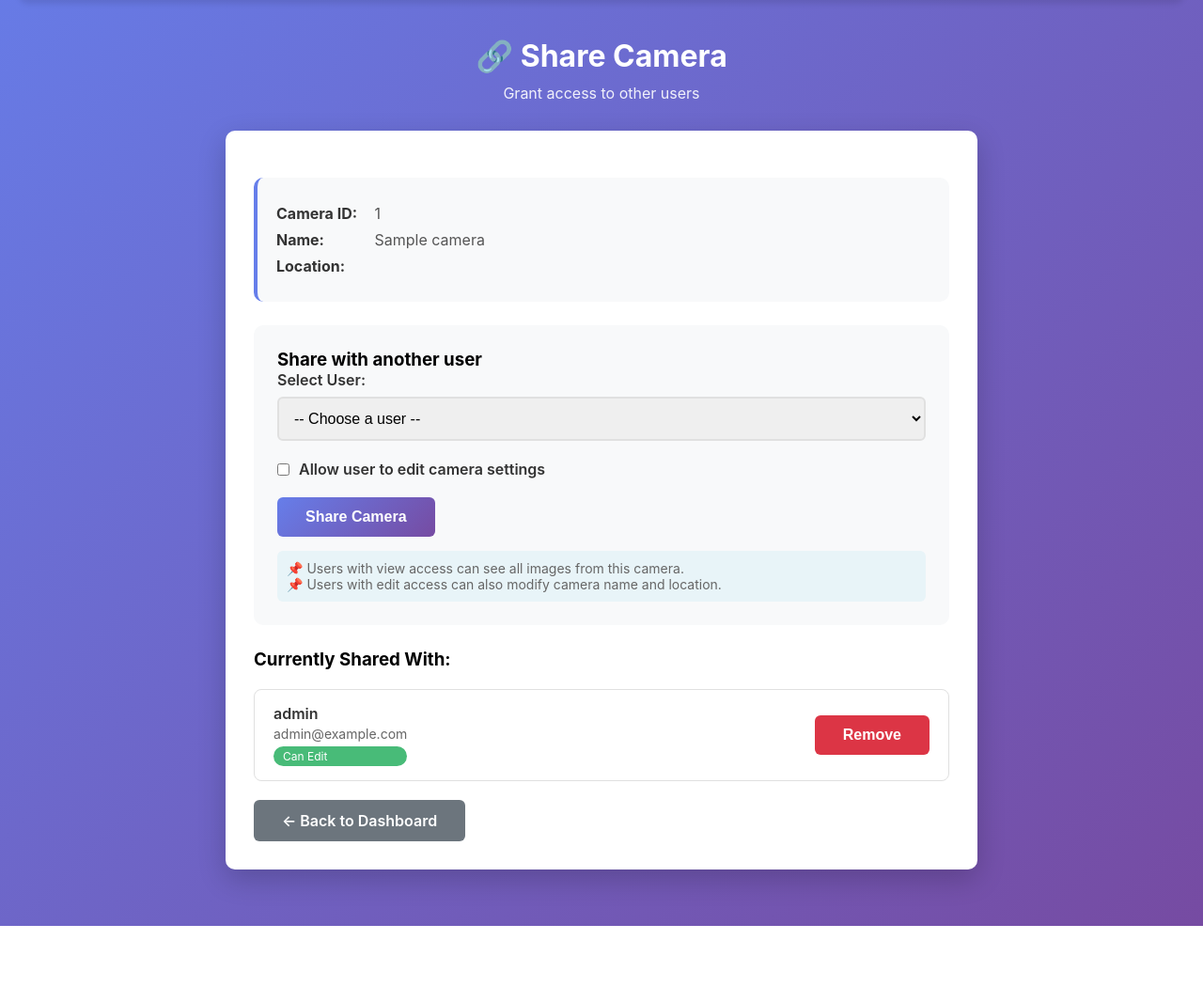
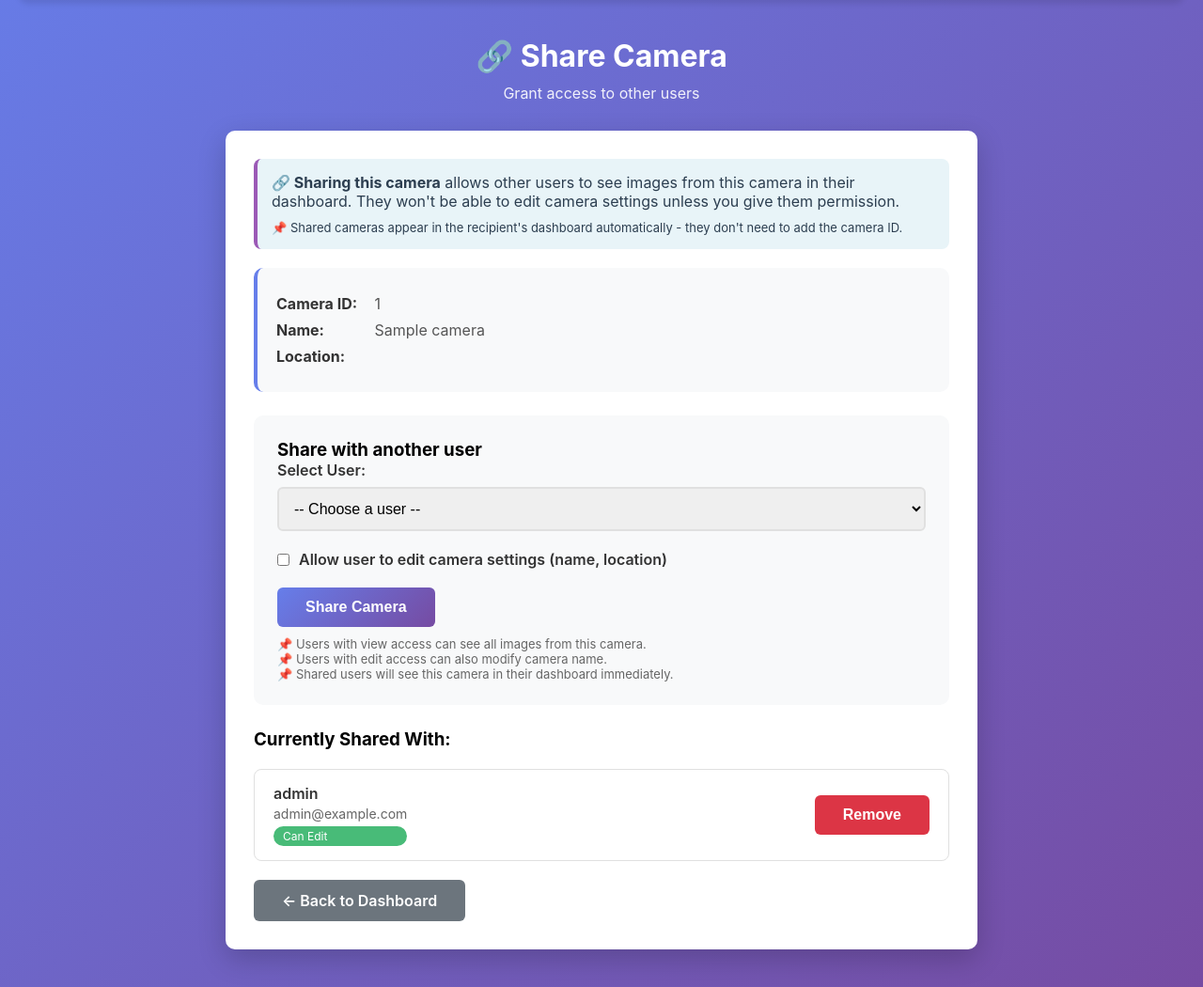
Before and after one commit to narendrancm/esp32-camserver, a FastAPI app: page /cameras/1/share in a window 1280 px wide. Shown: the part 150-1200 px from the top of the page at 94% size. Before the commit the page ends 1135 px from the top, so only its background shows below. Run offline with FastAPI, Linux system fonts and the light colour scheme; the visitor is signed in with stand-in values (Sample User, id 1); tables that the repository leaves empty hold one stand-in row (values such as "Sample post").

Commit message:
Enhance sharing camera UI with info box and styles

```diff
--- a/templates/share_camera.html
+++ b/templates/share_camera.html
@@ -41,6 +41,19 @@
         color: #333;
         width: 100px;
         display: inline-block;
+    }
+
+    .info-box {
+        background: #e8f4f8;
+        padding: 15px;
+        border-radius: 8px;
+        margin-bottom: 20px;
+        border-left: 4px solid #9b59b6;
+    }
+
+    .info-box p {
+        margin: 0;
+        color: #2c3e50;
     }
 
     .share-form {
@@ -146,13 +159,10 @@
         border-radius: 8px;
     }
 
-    .info-text {
+    .help-text {
         color: #666;
-        font-size: 14px;
-        margin-top: 15px;
-        padding: 10px;
-        background: #e8f4f8;
-        border-radius: 6px;
+        font-size: 13px;
+        margin-top: 10px;
     }
 </style>
 {% endblock %}
@@ -165,6 +175,16 @@
     </div>
 
     <div class="card">
+        <div class="info-box">
+            <p>
+                <strong>🔗 Sharing this camera</strong> allows other users to see images from this camera in their dashboard.
+                They won't be able to edit camera settings unless you give them permission.
+            </p>
+            <p style="margin-top: 10px; font-size: 13px;">
+                📌 Shared cameras appear in the recipient's dashboard automatically - they don't need to add the camera ID.
+            </p>
+        </div>
+
         <div class="camera-info">
             <p><strong>Camera ID:</strong> {{ camera.camera_id }}</p>
             <p><strong>Name:</strong> {{ camera.name }}</p>
@@ -186,15 +206,16 @@
 
                 <div class="form-group checkbox-group">
                     <input type="checkbox" name="can_edit" id="can_edit">
-                    <label for="can_edit">Allow user to edit camera settings</label>
+                    <label for="can_edit">Allow user to edit camera settings (name, location)</label>
                 </div>
 
                 <button type="submit" class="btn">Share Camera</button>
             </form>
 
-            <div class="info-text">
+            <div class="help-text">
                 <p>📌 Users with view access can see all images from this camera.</p>
-                <p>📌 Users with edit access can also modify camera name and location.</p>
+                <p>📌 Users with edit access can also modify camera name.</p>
+                <p>📌 Shared users will see this camera in their dashboard immediately.</p>
             </div>
         </div>
 
```
